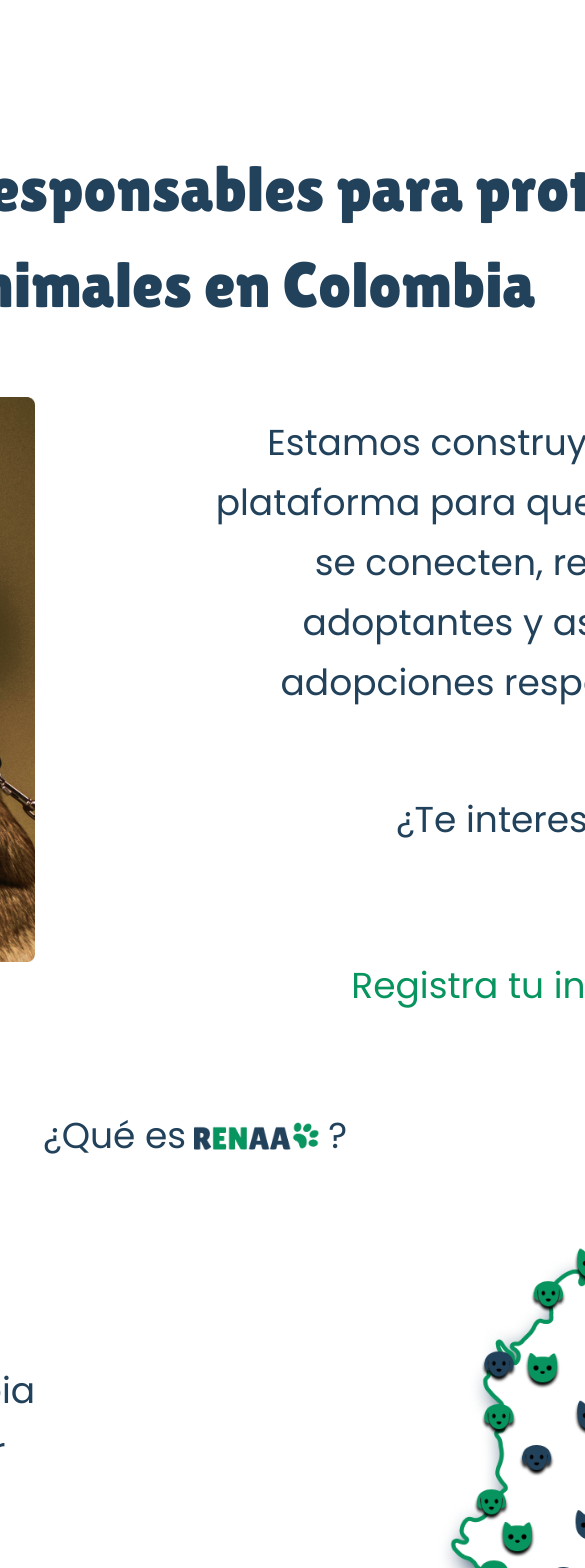
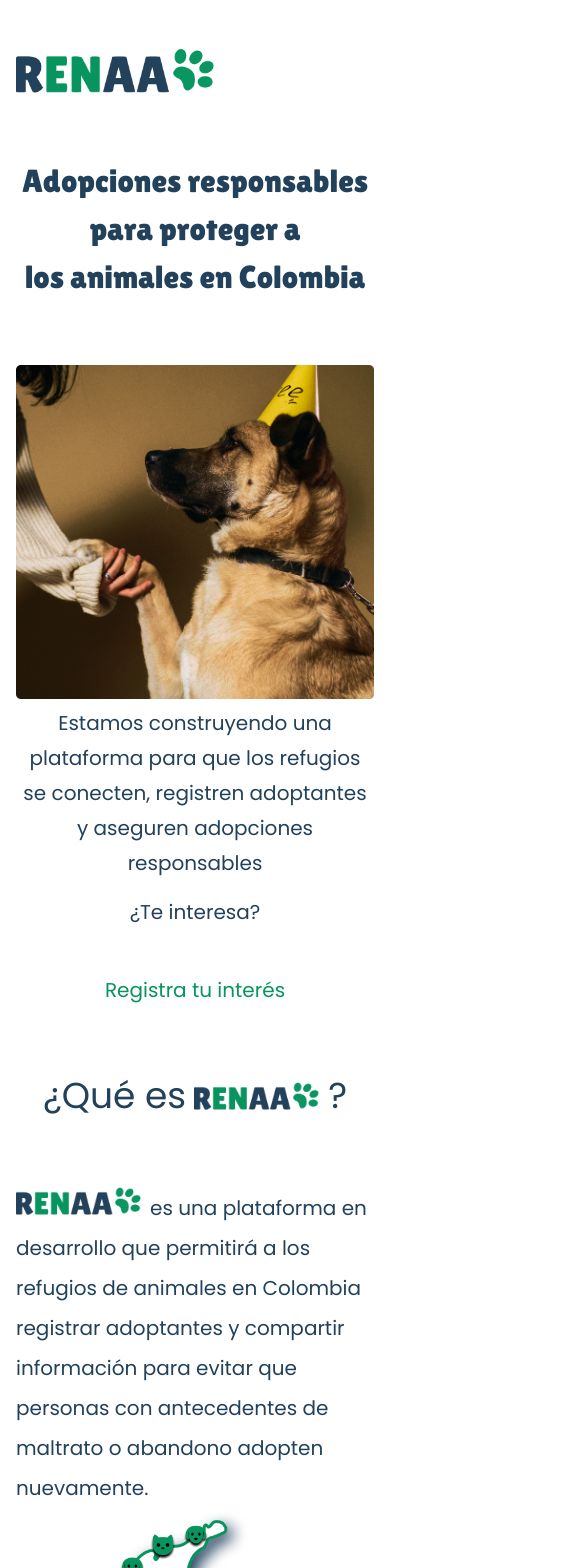
Before and after one commit to jako12287/RENAA, a React (Vite) app: page / in a window 390 px wide. Shown: the top 1568 px of the page, 585 px wide, since content can reach past the window. Built offline with nearby package versions, Linux system fonts and the light colour scheme.

Commit message:
finalized responsive desing

```diff
--- a/src/App.tsx
+++ b/src/App.tsx
@@ -7,9 +7,13 @@
   return (
     <main>
       <section className={styles.sectionHeader}>
-        <figcaption>
-          <img className={styles.imageLogo} src={Logo} alt="Logo del Registro Nacional Adopcion Animal" />
-        </figcaption>
+        <div className={styles.containerLogo}>
+          <img
+            className={styles.imageLogo}
+            src={Logo}
+            alt="Logo del Registro Nacional Adopcion Animal"
+          />
+        </div>
       </section>
 
       <section className={styles.sectionHero}>
@@ -74,7 +78,7 @@
           </div>
         </div>
 
-        <h3 className={styles.subtitleMap}>
+        <h3 className={styles.title}>
           Nuestra misión es proteger a los animales y asegurar adopciones
           responsables
         </h3>
@@ -95,19 +99,20 @@
           />
         </div>
         <div className={styles.containerForm}>
-
-        <Form />
+          <Form />
         </div>
-
       </section>
 
       <section className={styles.footer}>
+        <div className={styles.containerLogo}>
+          <img
+            className={styles.imageLogo}
+            src={Logo}
+            alt="Logo del Registro Nacional Adopcion Animal"
+          />
+        </div>
 
-
-          <img className={styles.imageLogo} src={Logo} alt="Logo del Registro Nacional Adopcion Animal" />
-
-
-        <h5>
+        <h5 className={styles.textFooter}>
           Diseñado y desarrollado por{" "}
           <a href="https://www.jcmaker.com" target="_blank" rel="nofollow">
             JCMaker
--- a/src/styles/form.module.css
+++ b/src/styles/form.module.css
@@ -1,5 +1,4 @@
-
-.containerForm{
+.containerForm {
   display: flex;
   flex-direction: column;
   justify-content: center;
@@ -7,39 +6,38 @@
   gap: 3rem;
 }
 
-.containerInputs{
+.containerInputs {
   display: flex;
   justify-content: center;
   align-items: center;
   gap: 3rem;
-
 }
-.group{
+.group {
   display: flex;
   flex-direction: column;
   margin-bottom: 1rem;
 }
 
-.labelText{
+.labelText {
   font-size: var(--size-text-label);
   margin-bottom: 0.5rem;
 }
 
-.customInput{
+.customInput {
   width: 240px;
   height: 40px;
   border-radius: 20px;
   outline: none;
   border: 1px solid var(--blue-color);
   color: var(--blue-color);
-    font-family: 'Poppins';
+  font-family: "Poppins";
   font-size: var(--size-text-label2);
-    padding: .5rem;
+  padding: 0.5rem;
 }
 
-.checkbox{
-    width: 24px;
-    height: 24px;
+.checkbox {
+  min-width: 24px;
+  min-height: 24px;
   display: flex;
   justify-content: center;
   align-items: center;
@@ -47,33 +45,57 @@
   border: 1px solid var(--green-color);
 }
 
-.containerDown{
+.containerDown {
   display: flex;
   align-items: center;
   gap: 1rem;
 }
 
-.subText{
+.subText {
   font-family: "Poppins";
   font-size: var(--size-text-label2);
 }
 
-.circleInt{
-    width: 15px;
-    height: 15px;
+.circleInt {
+  width: 20px;
+  height: 20px;
   border-radius: 100%;
   background-color: var(--green-color);
 }
 
-.btnSubmit{
+.btnSubmit {
   border: none;
-    background-color: transparent;;
+  background-color: transparent;
   color: var(--green-color);
-    font-family: 'Poppins';
+  font-family: "Poppins";
   font-size: var(--size-text1);
   cursor: pointer;
 }
 
-.displayNone{
+.displayNone {
   display: none;
 }
+
+@media (max-width: 1206px) {
+  .btnSubmit {
+    font-size: var(--size-text2);
+  }
+}
+
+@media (max-width: 1112px) {
+  .btnSubmit {
+    font-size: var(--size-text2-5);
+  }
+}
+
+@media (max-width: 897px) {
+    .btnSubmit {
+        font-size: var(--size-text3);
+      }
+  }
+
+@media (max-width: 557px) {
+  .containerInputs {
+    flex-direction: column;
+  }
+}
--- a/src/styles/global.css
+++ b/src/styles/global.css
@@ -1,29 +1,27 @@
 :root {
   --white-color: #fff;
-  --blue-color: #22415B;
-  --green-color: #08945E;
-  --green-color-hover: #10DB8D;
+  --blue-color: #22415b;
+  --green-color: #08945e;
+  --green-color-hover: #10db8d;
   --error-color: #b8001f;
-
   --size-title1: 64px;
   --size-title2: 40px;
   --size-text1: 36px;
+  --size-text2: 32px;
+  --size-text2-5: 25px;
+  --size-text3: 20px;
   --size-text-label: 16px;
   --size-text-label2: 14px;
 
   font-family: Poppins;
   line-height: 1.5;
   font-weight: 400;
-
   background-color: #242424;
-
   font-synthesis: none;
   text-rendering: optimizeLegibility;
-
   background-color: var(--white-color);
   color: var(--blue-color);
   user-select: none;
-
 }
 
 /* Poppins Regular */
@@ -72,9 +70,20 @@
 }
 
 body {
+  width: 100%;
   max-width: 1728px;
+}
+main{
+  width: 100%;
 }
 
 a {
   text-decoration: none;
+  color: var(--green-color);
 }
+
+@media (max-width: 2388px) {
+  body {
+    padding: 1rem;
+  }
+}
--- a/src/styles/landing.module.css
+++ b/src/styles/landing.module.css
@@ -1,10 +1,17 @@
 .sectionHeader {
   padding-top: 2rem;
+  width: 100%;
+}
+
+.containerLogo {
+  max-width: 314px;
+  max-height: 70px;
 }
 
 .imageLogo {
-  width: 313px;
-  height: 70px;
+  width: 100%;
+  height: auto;
+  object-fit: cover;
 }
 
 .sectionHero {
@@ -17,7 +24,7 @@
   font-family: "Lilita";
   font-size: var(--size-title1);
   text-align: center;
-  margin: 2rem 0 3rem 0;
+  margin: 4rem 0 4rem 0;
 }
 
 .containerHero {
@@ -30,7 +37,7 @@
   flex-direction: column;
   justify-content: center;
   align-items: center;
-  padding: 1rem;
+  max-width: 700px;
 }
 
 .imageDog {
@@ -67,18 +74,11 @@
   transition: color 0.4s linear;
 }
 
-.callToActionSpaceTwo:hover {
-  transition: text-shadow 0.2s linear;
-  transition: color 0.4s linear;
-  color: var(--green-color-hover);
-  text-shadow: 0px 2px 4px var(--blue-color);
-}
-
 .whatIs {
   display: flex;
   justify-content: center;
   align-items: center;
-  margin-top: 6rem;
+  margin: 4rem 0 4rem 0;
 }
 
 .textTitle {
@@ -101,7 +101,7 @@
 }
 
 .imageMap {
-  width: 60%;
+  width: 80%;
   height: auto;
   object-fit: cover;
 }
@@ -118,6 +118,7 @@
   display: flex;
   justify-content: center;
   align-items: center;
+  max-width: 700px;
 }
 
 .titleWhatsIS {
@@ -132,11 +133,6 @@
   margin-top: 3rem;
 }
 
-.subtitleMap {
-  text-align: center;
-  font-family: "lilita";
-  font-size: var(--size-title2);
-}
 .containerSetionForm {
   display: flex;
   flex-direction: column;
@@ -151,9 +147,8 @@
 
 .subTitleForm {
   font-size: var(--size-text1);
-  margin-bottom: 1rem;
   text-align: center;
-  margin-top: 8rem;
+  margin-top: 4rem;
   padding: 0 40rem 0 40rem;
   line-height: 60px;
 }
@@ -168,7 +163,7 @@
   display: flex;
   justify-content: center;
   align-items: center;
-  margin-top: 3rem;
+  margin: 8rem 0 8rem 0;
 }
 
 .footer {
@@ -179,3 +174,164 @@
   justify-content: center;
   gap: 3rem;
 }
+
+.textFooter {
+  font-size: var(--size-text-label2);
+  font-weight: 400;
+}
+
+@media (max-width: 2291px) {
+  .containerHero {
+    display: flex;
+    justify-content: center;
+  }
+}
+
+@media (max-width: 1712px) {
+  .subTitleForm {
+    padding: 0 30rem 0 30rem;
+  }
+}
+
+@media (max-width: 1392px) {
+  .subTitleForm {
+    padding: 0 10rem 0 10rem;
+  }
+}
+
+@media (max-width: 1448px) {
+  .spaceTwo {
+    flex: 1;
+    display: flex;
+    flex-direction: column;
+    align-items: center;
+    padding: 2rem 6rem 0 6rem;
+    gap: 3rem;
+  }
+}
+
+@media (max-width: 1358px) {
+  .spaceOneMap {
+    padding-right: 0rem;
+  }
+}
+
+@media (max-width: 1206px) {
+  .spaceTwo {
+    flex: 1;
+    display: flex;
+    flex-direction: column;
+    align-items: center;
+    padding: 0 3rem 0 3rem;
+    gap: 2rem;
+  }
+  .titleSpaceTwo {
+    font-size: var(--size-text2);
+  }
+  .subTitleSpaceTwo,
+  .callToActionSpaceTwo {
+    font-size: var(--size-text2);
+  }
+}
+
+@media (max-width: 1112px) {
+  .spaceTwo {
+    padding: 0 3rem 0 3rem;
+    gap: 1rem;
+  }
+  .titleSpaceTwo {
+    font-size: var(--size-text2-5);
+    line-height: 50px;
+  }
+  .subTitleSpaceTwo,
+  .callToActionSpaceTwo {
+    font-size: var(--size-text2-5);
+  }
+
+  .titleWhatsIS,
+  .titleForm,
+  .subTitleForm {
+    font-size: var(--size-text2-5);
+  }
+}
+
+@media (max-width: 897px) {
+  .spaceTwo {
+    padding: 0 2rem 0 2rem;
+  }
+  .titleSpaceTwo {
+    font-size: var(--size-text3);
+    line-height: 35px;
+  }
+  .subTitleSpaceTwo,
+  .callToActionSpaceTwo {
+    font-size: var(--size-text3);
+  }
+  .titleWhatsIS,
+  .titleForm,
+  .subTitleForm {
+    font-size: var(--size-text3);
+
+    line-height: 50px;
+  }
+}
+
+@media (max-width: 725px) {
+  .containerLogo {
+    max-width: 250px;
+    max-height: 56px;
+  }
+
+  .title {
+    font-size: var(--size-title2);
+  }
+  .spaceTwo {
+    padding: 0 1rem 0 1rem;
+  }
+  .titleWhatsIS {
+    line-height: 40px;
+  }
+}
+
+@media (max-width: 625px) {
+  .subTitleForm {
+    padding: 0;
+  }
+}
+
+@media (max-width: 577px) {
+  .containerHero {
+    flex-direction: column;
+  }
+
+  .spaceTwo {
+    padding: 0;
+  }
+
+  .containerWhatsIS {
+    flex-direction: column;
+  }
+}
+
+@media (max-width: 471px) {
+  .containerLogo {
+    max-width: 200px;
+    max-height: 45px;
+  }
+
+  .title {
+    font-size: var(--size-text2);
+  }
+}
+
+@media (max-width: 380px) {
+  .containerLogo {
+    max-width: 150px;
+    max-height: 33px;
+  }
+
+  .title {
+    font-size: var(--size-text3);
+    font-family: "Poppins";
+  }
+}
```
Lines whose indentation alone changed are shown as unchanged.
